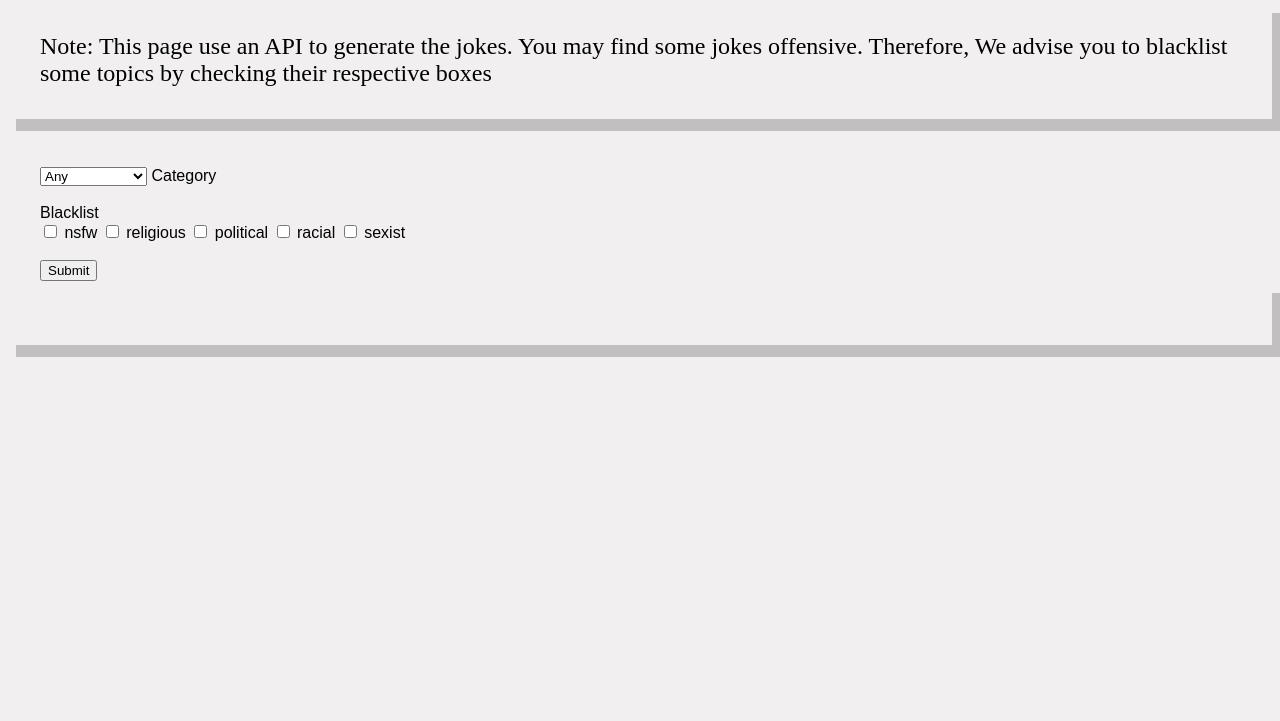
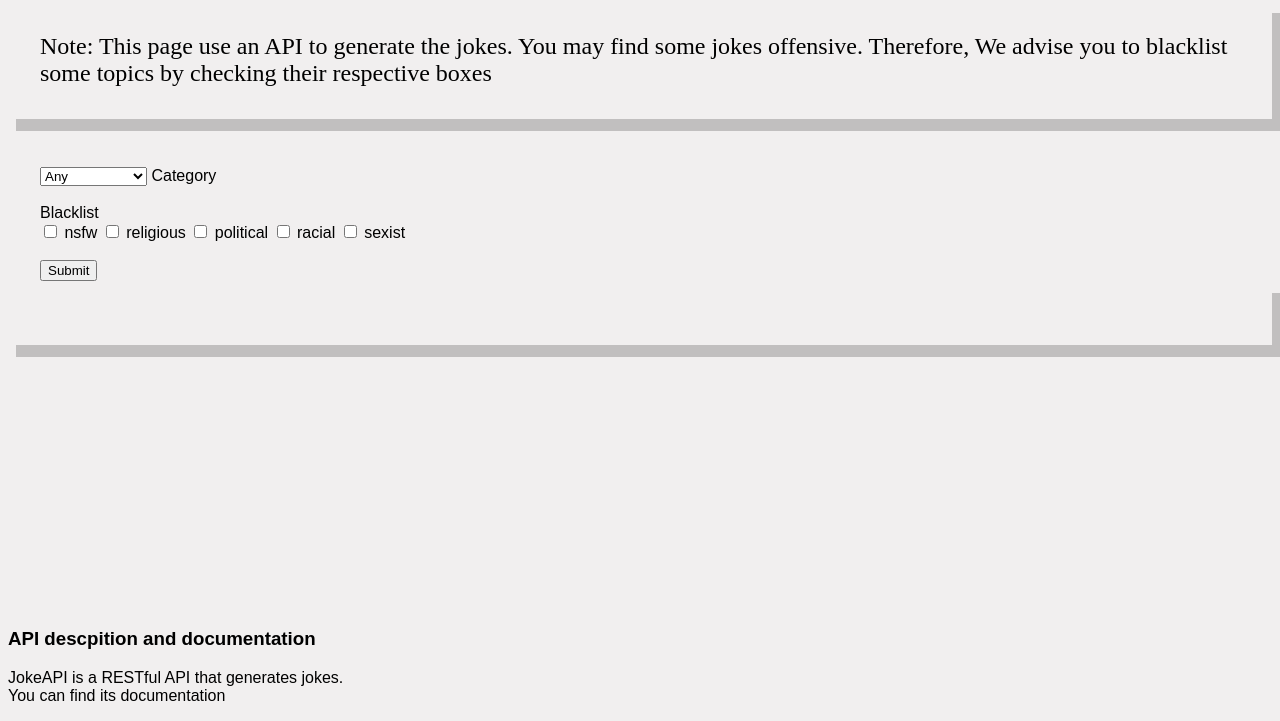
Before and after one commit to tmicomyiza/Got-Jokes, a plain HTML site: page index.html in a window 1280 px wide. Shown: the part 79-800 px from the top of the page. Drawn offline with nearby package versions, Linux system fonts and the light colour scheme.

Commit message:
Update index.html

```diff
--- a/index.html
+++ b/index.html
@@ -42,6 +42,12 @@
                 box-shadow: 8px 12px rgba(0, 0, 0, 0.2);
                 color: #27772a;
                 padding-bottom: 2rem;
+            }
+
+            #info {
+                position: fixed;
+                bottom: 0;
+                width: 100%;
             }
         </style>
     </head>
@@ -152,5 +158,10 @@
 
             });
     </script>
+    <div id="info">
+        <h3>API descpition and documentation</h3>
+        <p>JokeAPI is a RESTful API that generates jokes. <br>
+        You can find its documentation <a href="https://sv443.net/jokeapi/v2/" target="_blank>here</></p>
+    </div>
     </body>
 </html>
```
